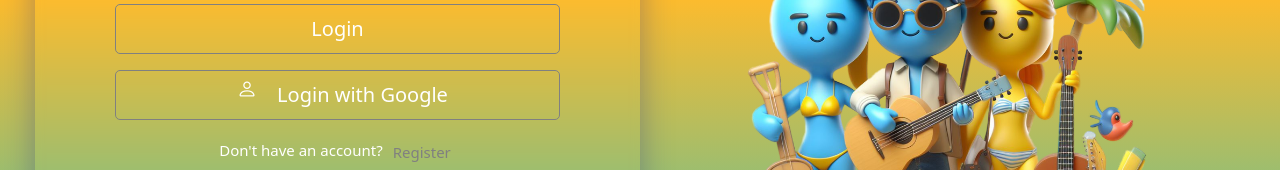
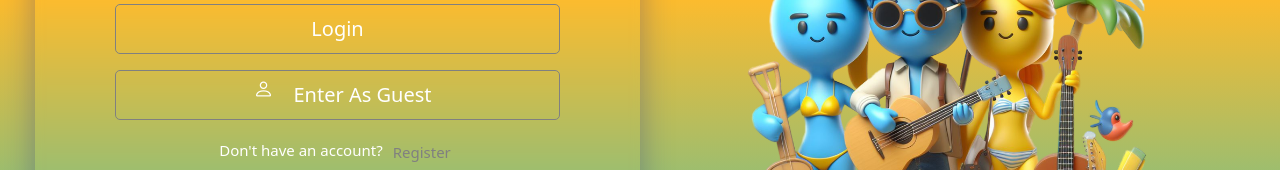
Before and after one commit to daffatabiano/vigilant-dollop, a Next.js app: page /Auth/login in a window 1280 px wide. Shown: the part 403-573 px from the top of the page. Built offline with nearby package versions, Linux system fonts and the light colour scheme; no server answers; a web font is replaced by a local one.

Commit message:
fixing pathname and towards of button google to guest login

```diff
--- a/src/fragments/auth/AuthButton.tsx
+++ b/src/fragments/auth/AuthButton.tsx
@@ -14,9 +14,12 @@ export default function AuthButton(props: Button) {
             <button onClick={onClick} type={type}>
                 {text}
             </button>
-            <button type="submit" className={style.google}>
-                <i className={`bi bi-person ${style.icon}`}></i> {text}{' '}
-                with Google
+            <button
+                type="button"
+                onClick={() => (window.location.href = '/destination')}
+                className={style.google}
+            >
+                <i className={`bi bi-person ${style.icon}`}></i> Enter As Guest
             </button>
         </div>
     );
```
